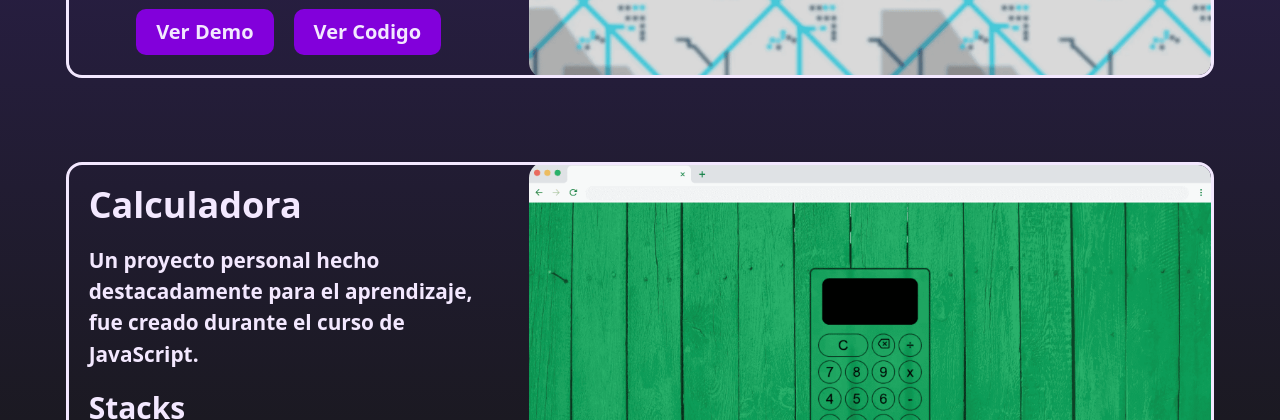
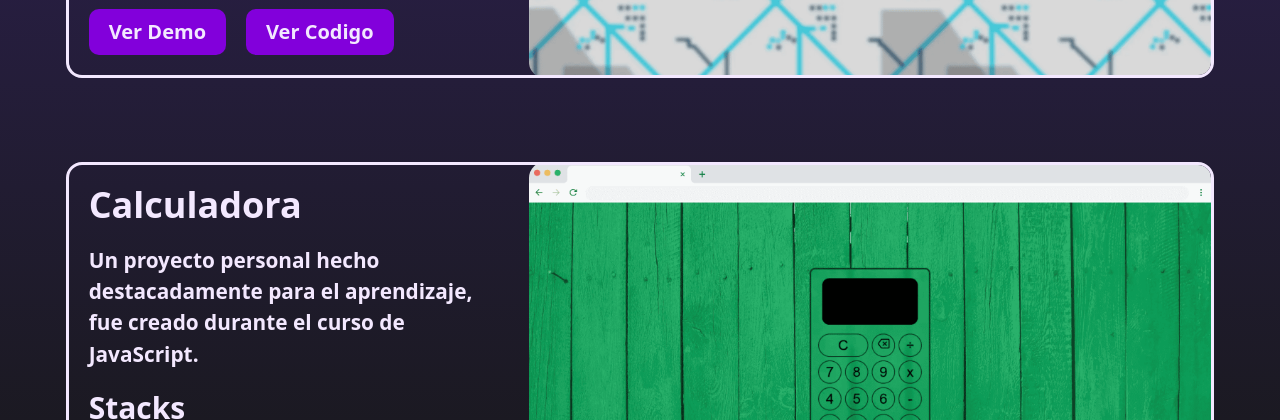
Before and after one commit to jerielweb/Porfolio-V2, an Astro site: page / in a window 1280 px wide. Shown: the part 1206-1626 px from the top of the page. Built offline with nearby package versions, Linux system fonts and the light colour scheme; Astro itself is replaced by a stand-in of ours.

Commit message:
Actualizar Proyects.jsx

```diff
--- a/src/components/Proyects.jsx
+++ b/src/components/Proyects.jsx
@@ -47,7 +47,7 @@ export default function ProjectCard() {
                 )}
                 </div>
               </div>
-              <div className="flex lg:w-full lg:flex-row gap-5 font-semibold text-center items-center justify-center sm:items-normal">
+              <div className="flex lg:w-full lg:flex-row gap-5 font-semibold text-center items-center justify-center sm:justify-normal sm:items-normal">
                 <a className="text-[20px] size-fit bg-purple-700 py-2 px-5 rounded-[10px]" target="_blank" href={data.liveLink}>Ver Demo</a>
                 <a className="text-[20px] size-fit bg-purple-700 py-2 px-5 rounded-[10px]" target="_blank" href={data.githubLink}>Ver Codigo</a>
               </div>
```
